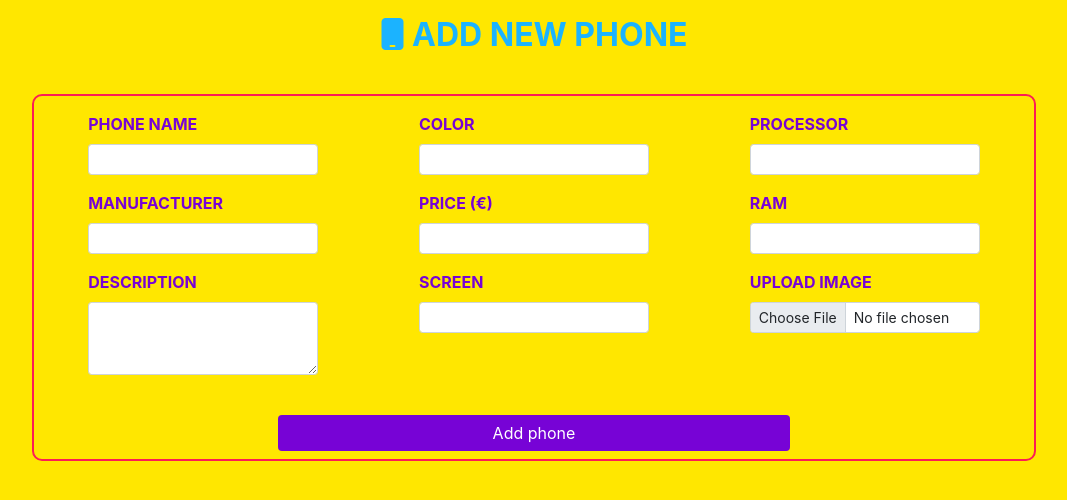
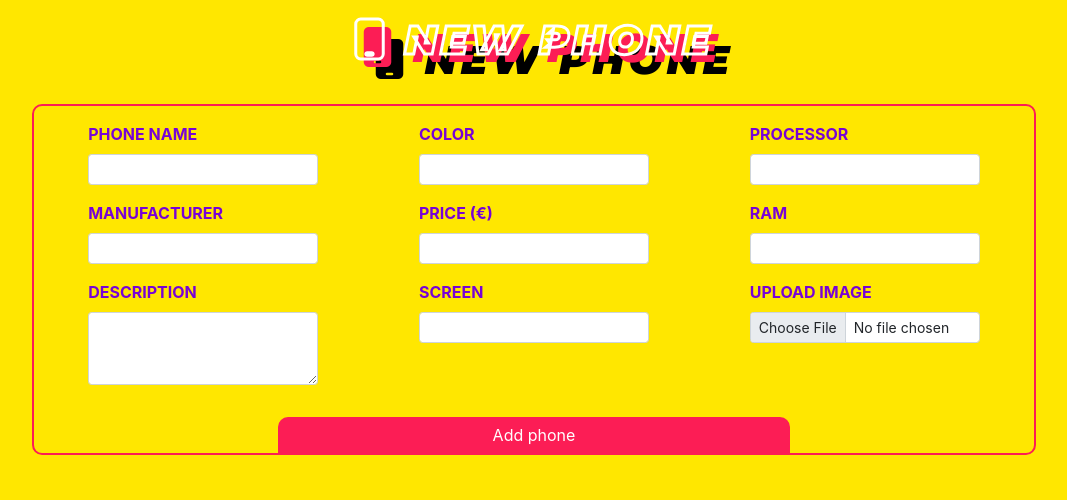
Before and after one commit to acalvom/phone-catalog-react, a React (Create React App) app: page /add in a window 1280 px wide. Shown: the top 500 px of the page, without its empty margins (106-1173 px from the left). Built offline with nearby package versions, Linux system fonts and the light colour scheme.

Commit message:
Improve styles in the form header #8

```diff
--- a/src/components/PhoneAdd.css
+++ b/src/components/PhoneAdd.css
@@ -1,9 +1,14 @@
 .phone-add-title {
-    color: #1bb3ff;
+    font-family: 'Montserrat', sans-serif;
     text-align: center;
-    font-weight: bold;
-    font-size: 2em;
     text-transform: uppercase;
+    font-size: 2.5em;
+    letter-spacing: 0.1em;
+    -webkit-text-fill-color: transparent;
+    -webkit-text-stroke-width: 3px;
+    -webkit-text-stroke-color: #ffffff;
+    text-shadow: 8px 8px #FC1D55,
+    20px 20px #000000;
 }
 
 .phone-add-form {
@@ -14,10 +19,16 @@
 }
 
 .phone-add-form button {
-    background-color: #7703d6;
+    background-color: #fc1d55;
     border: none;
     width: 50%;
     color: white;
+    border-radius: 10px 10px 0 0;
+}
+
+.phone-add-form button:hover {
+    color: #ffe700;
+    background-color: #006ee9;
 }
 
 .phone-add-group {
--- a/src/components/PhoneAdd.jsx
+++ b/src/components/PhoneAdd.jsx
@@ -9,7 +9,7 @@ const PhoneAdd = () => {
 
     return (
         <Container className="d-flex flex-wrap flex-column my-3 mx-auto align-content-center">
-            <h2 className="phone-add-title"><i className="fa-solid fa-mobile"/> Add new phone</h2>
+            <h2 className="phone-add-title"><i className="fa-solid fa-mobile"/> New phone</h2>
             <form onSubmit={handleSubmit(onSubmit)} className="phone-add-form">
                 <Row className="justify-content-between p-3">
                     <Col sm={10} md={4}>
@@ -73,7 +73,7 @@ const PhoneAdd = () => {
                         </div>
                     </Col>
                 </Row>
-                <Row className="d-flex justify-content-center my-2">
+                <Row className="d-flex justify-content-center">
                     <button type="submit" className="btn">Add phone</button>
                 </Row>
 
```
